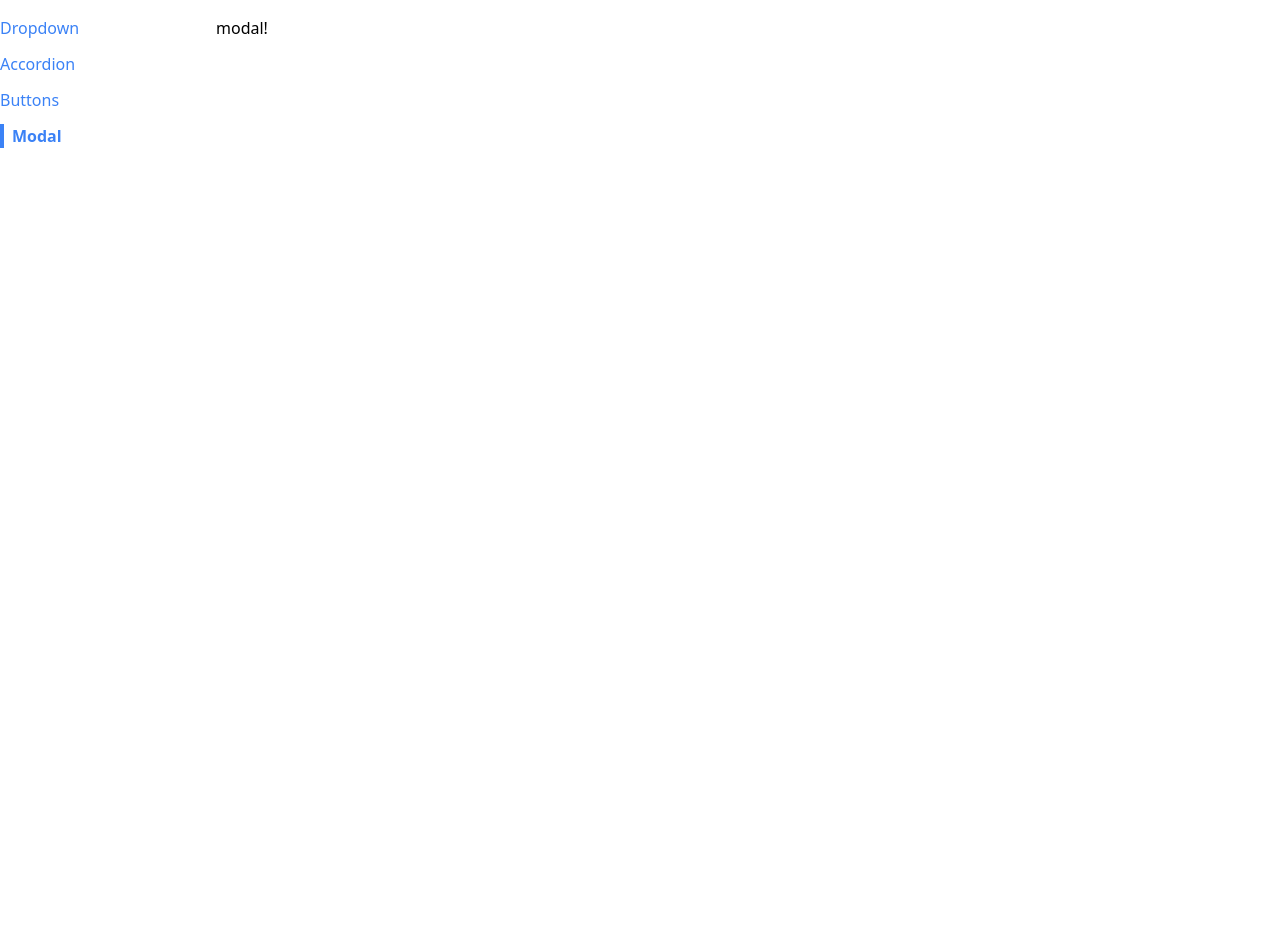
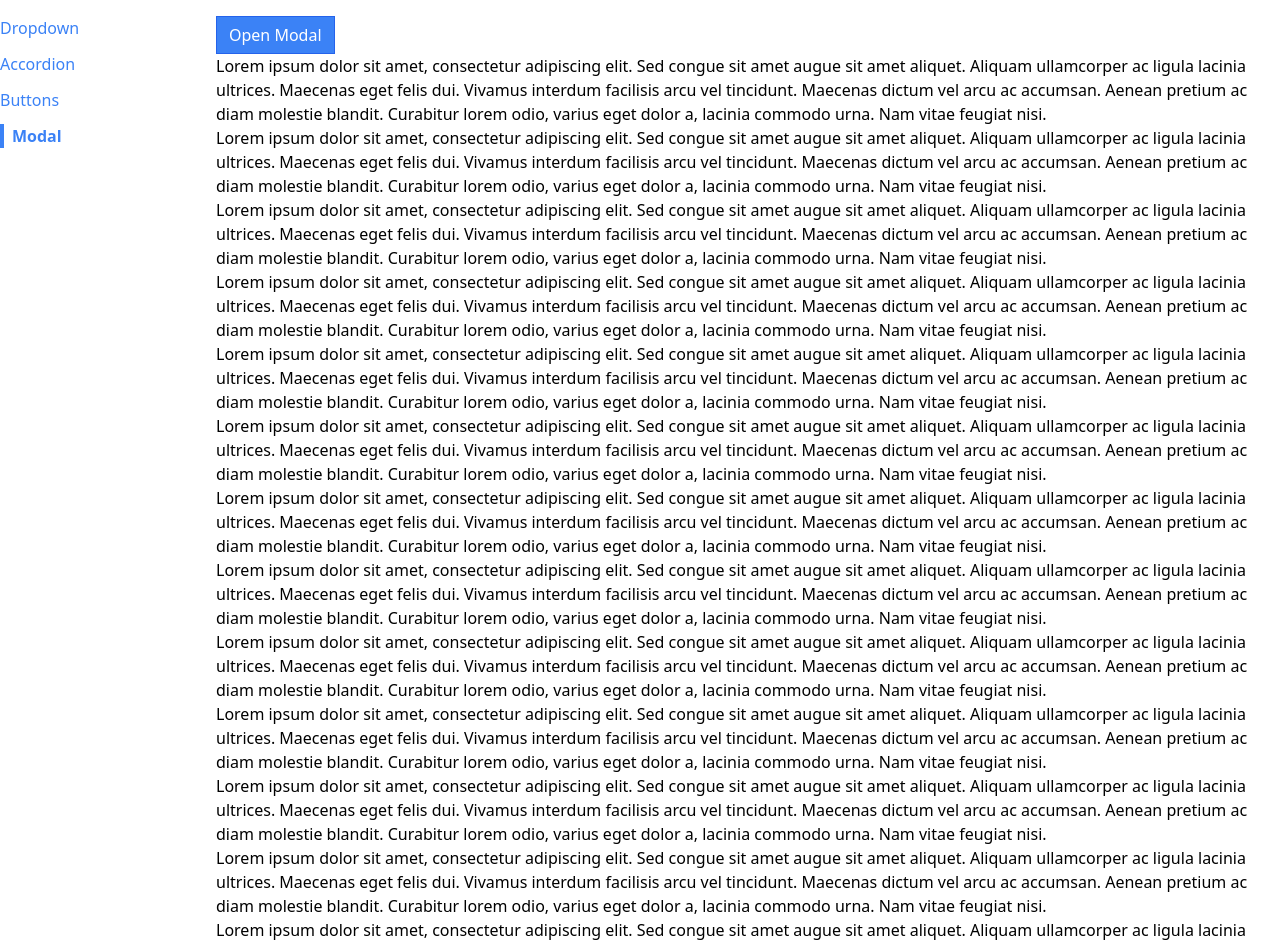
Before and after one commit to VolodymyrMishchuk/comps, a React (Create React App) app: page /modal in a window 1280 px wide. Shown: the top 946 px of the page. Before the commit the page ends 800 px from the top, so only its background shows below. Built offline with nearby package versions, Linux system fonts and the light colour scheme.

Commit message:
work on the Modal component is complete

```diff
--- a/public/index.html
+++ b/public/index.html
@@ -39,5 +39,6 @@
       To begin the development, run `npm start` or `yarn start`.
       To create a production bundle, use `npm run build` or `yarn build`.
     -->
+    <div class="modal-container"></div>
   </body>
 </html>
--- a/src/components/Modal.js
+++ b/src/components/Modal.js
@@ -1,5 +1,32 @@
-function Modal() {
-    return <div>modal!</div>
+import ReactDOM from 'react-dom';
+import { useEffect } from 'react';
+
+function Modal({ onClose, children, actionBar }) {
+    useEffect(() => {
+        document.body.classList.add('overflow-hidden');
+
+        return () => {
+            document.body.classList.remove('overflow-hidden');
+        };
+    }, []);
+
+    return ReactDOM.createPortal(
+        <div>
+            <div
+                onClick={onClose}
+                className="fixed inset-0 bg-gray-300 opacity-80"
+            ></div>
+            <div className="fixed inset-40 p-10 bg-white">
+                <div className="flex flex-col justify-between h-full">
+                    {children}
+                    <div className="flex justify-end">
+                        {actionBar}
+                    </div>
+                </div>
+            </div>
+        </div>,
+        document.querySelector('.modal-container')
+    );
 };
 
 export default Modal;
--- a/src/pages/ModalPage.js
+++ b/src/pages/ModalPage.js
@@ -1,9 +1,73 @@
+import { useState } from 'react';
 import Modal from '../components/Modal';
+import Button from '../components/Button';
 
 function ModalPage() {
+    const [showModal, setShowModal] = useState(false);
+
+    const handleClick = () => {
+        setShowModal(true);
+    };
+
+    const handleClose = () => {
+        setShowModal(false);
+    };
+
+    const actionBar = <div>
+        <Button onClick={handleClose} primary>
+            I Accept
+        </Button>
+    </div>
+
+    const modal = <Modal onClose={handleClose} actionBar={actionBar}>
+        <p>
+            Here is an important agreement for you to accept
+        </p>
+    </Modal>
+
     return (
         <div>
-            <Modal />
+            <Button onClick={handleClick} primary>Open Modal</Button>
+            {showModal && modal}
+            <p>
+                Lorem ipsum dolor sit amet, consectetur adipiscing elit. Sed congue sit amet augue sit amet aliquet. Aliquam ullamcorper ac ligula lacinia ultrices. Maecenas eget felis dui. Vivamus interdum facilisis arcu vel tincidunt. Maecenas dictum vel arcu ac accumsan. Aenean pretium ac diam molestie blandit. Curabitur lorem odio, varius eget dolor a, lacinia commodo urna. Nam vitae feugiat nisi.
+            </p>
+            <p>
+                Lorem ipsum dolor sit amet, consectetur adipiscing elit. Sed congue sit amet augue sit amet aliquet. Aliquam ullamcorper ac ligula lacinia ultrices. Maecenas eget felis dui. Vivamus interdum facilisis arcu vel tincidunt. Maecenas dictum vel arcu ac accumsan. Aenean pretium ac diam molestie blandit. Curabitur lorem odio, varius eget dolor a, lacinia commodo urna. Nam vitae feugiat nisi.
+            </p>
+            <p>
+                Lorem ipsum dolor sit amet, consectetur adipiscing elit. Sed congue sit amet augue sit amet aliquet. Aliquam ullamcorper ac ligula lacinia ultrices. Maecenas eget felis dui. Vivamus interdum facilisis arcu vel tincidunt. Maecenas dictum vel arcu ac accumsan. Aenean pretium ac diam molestie blandit. Curabitur lorem odio, varius eget dolor a, lacinia commodo urna. Nam vitae feugiat nisi.
+            </p>
+            <p>
+                Lorem ipsum dolor sit amet, consectetur adipiscing elit. Sed congue sit amet augue sit amet aliquet. Aliquam ullamcorper ac ligula lacinia ultrices. Maecenas eget felis dui. Vivamus interdum facilisis arcu vel tincidunt. Maecenas dictum vel arcu ac accumsan. Aenean pretium ac diam molestie blandit. Curabitur lorem odio, varius eget dolor a, lacinia commodo urna. Nam vitae feugiat nisi.
+            </p>
+            <p>
+                Lorem ipsum dolor sit amet, consectetur adipiscing elit. Sed congue sit amet augue sit amet aliquet. Aliquam ullamcorper ac ligula lacinia ultrices. Maecenas eget felis dui. Vivamus interdum facilisis arcu vel tincidunt. Maecenas dictum vel arcu ac accumsan. Aenean pretium ac diam molestie blandit. Curabitur lorem odio, varius eget dolor a, lacinia commodo urna. Nam vitae feugiat nisi.
+            </p>
+            <p>
+                Lorem ipsum dolor sit amet, consectetur adipiscing elit. Sed congue sit amet augue sit amet aliquet. Aliquam ullamcorper ac ligula lacinia ultrices. Maecenas eget felis dui. Vivamus interdum facilisis arcu vel tincidunt. Maecenas dictum vel arcu ac accumsan. Aenean pretium ac diam molestie blandit. Curabitur lorem odio, varius eget dolor a, lacinia commodo urna. Nam vitae feugiat nisi.
+            </p>
+            <p>
+                Lorem ipsum dolor sit amet, consectetur adipiscing elit. Sed congue sit amet augue sit amet aliquet. Aliquam ullamcorper ac ligula lacinia ultrices. Maecenas eget felis dui. Vivamus interdum facilisis arcu vel tincidunt. Maecenas dictum vel arcu ac accumsan. Aenean pretium ac diam molestie blandit. Curabitur lorem odio, varius eget dolor a, lacinia commodo urna. Nam vitae feugiat nisi.
+            </p>
+            <p>
+                Lorem ipsum dolor sit amet, consectetur adipiscing elit. Sed congue sit amet augue sit amet aliquet. Aliquam ullamcorper ac ligula lacinia ultrices. Maecenas eget felis dui. Vivamus interdum facilisis arcu vel tincidunt. Maecenas dictum vel arcu ac accumsan. Aenean pretium ac diam molestie blandit. Curabitur lorem odio, varius eget dolor a, lacinia commodo urna. Nam vitae feugiat nisi.
+            </p>
+            <p>
+                Lorem ipsum dolor sit amet, consectetur adipiscing elit. Sed congue sit amet augue sit amet aliquet. Aliquam ullamcorper ac ligula lacinia ultrices. Maecenas eget felis dui. Vivamus interdum facilisis arcu vel tincidunt. Maecenas dictum vel arcu ac accumsan. Aenean pretium ac diam molestie blandit. Curabitur lorem odio, varius eget dolor a, lacinia commodo urna. Nam vitae feugiat nisi.
+            </p>
+            <p>
+                Lorem ipsum dolor sit amet, consectetur adipiscing elit. Sed congue sit amet augue sit amet aliquet. Aliquam ullamcorper ac ligula lacinia ultrices. Maecenas eget felis dui. Vivamus interdum facilisis arcu vel tincidunt. Maecenas dictum vel arcu ac accumsan. Aenean pretium ac diam molestie blandit. Curabitur lorem odio, varius eget dolor a, lacinia commodo urna. Nam vitae feugiat nisi.
+            </p>
+            <p>
+                Lorem ipsum dolor sit amet, consectetur adipiscing elit. Sed congue sit amet augue sit amet aliquet. Aliquam ullamcorper ac ligula lacinia ultrices. Maecenas eget felis dui. Vivamus interdum facilisis arcu vel tincidunt. Maecenas dictum vel arcu ac accumsan. Aenean pretium ac diam molestie blandit. Curabitur lorem odio, varius eget dolor a, lacinia commodo urna. Nam vitae feugiat nisi.
+            </p>
+            <p>
+                Lorem ipsum dolor sit amet, consectetur adipiscing elit. Sed congue sit amet augue sit amet aliquet. Aliquam ullamcorper ac ligula lacinia ultrices. Maecenas eget felis dui. Vivamus interdum facilisis arcu vel tincidunt. Maecenas dictum vel arcu ac accumsan. Aenean pretium ac diam molestie blandit. Curabitur lorem odio, varius eget dolor a, lacinia commodo urna. Nam vitae feugiat nisi.
+            </p>
+            <p>
+                Lorem ipsum dolor sit amet, consectetur adipiscing elit. Sed congue sit amet augue sit amet aliquet. Aliquam ullamcorper ac ligula lacinia ultrices. Maecenas eget felis dui. Vivamus interdum facilisis arcu vel tincidunt. Maecenas dictum vel arcu ac accumsan. Aenean pretium ac diam molestie blandit. Curabitur lorem odio, varius eget dolor a, lacinia commodo urna. Nam vitae feugiat nisi.
+            </p>
         </div>
     );
 };
```
